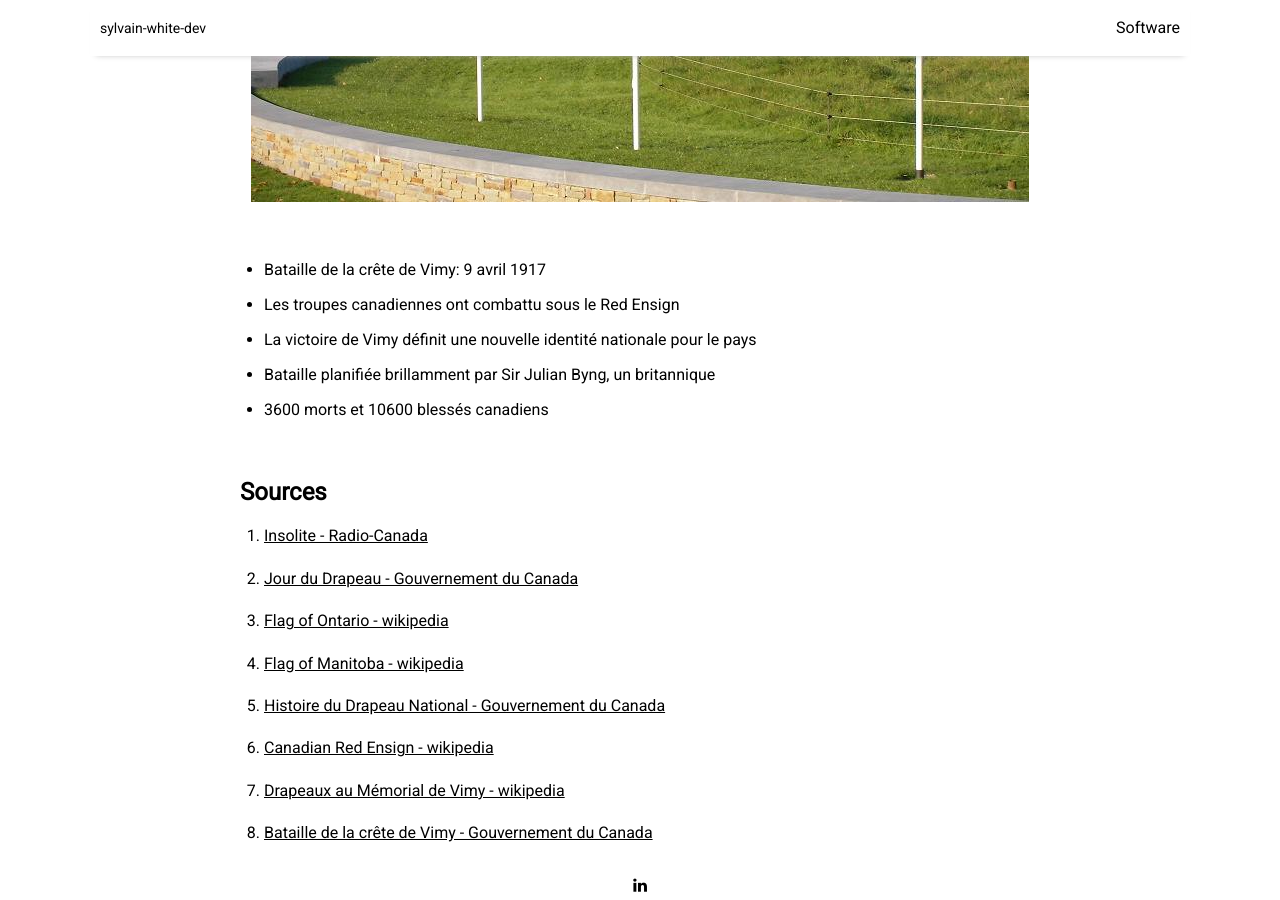
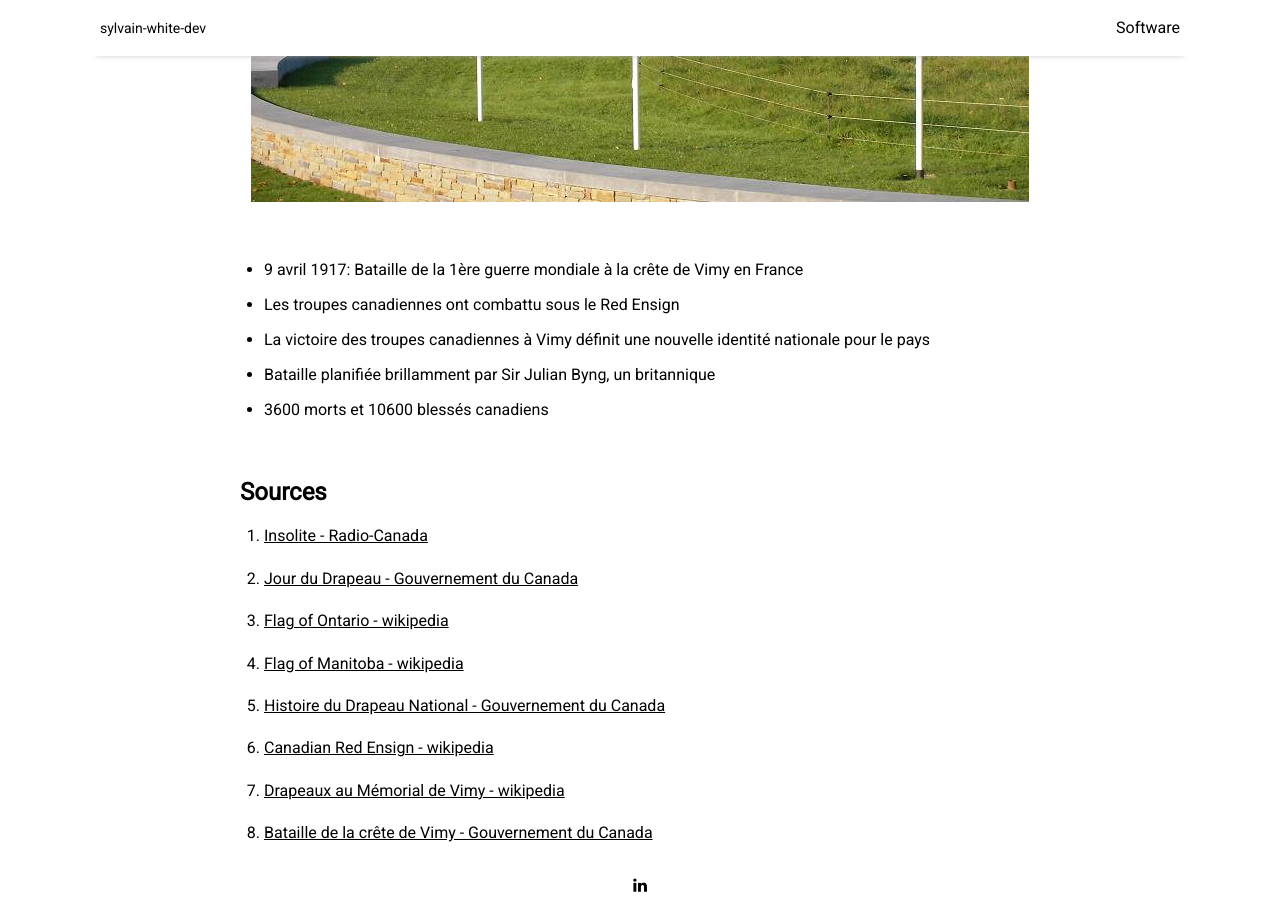
Before and after one commit to sylvainwhite/sylvain-white-dev, a Jekyll site: the page built from _posts/2023-10-07-DrapeauDuCanada.md, in a window 1280 px wide and 900 px high, scrolled down 3904 px. Built offline with Jekyll 4.4.1, drawn with Linux system fonts in a browser that asks for light colours; nearby versions of some CDN libraries; some of the changed text lies outside the part shown.

Commit message:
Update post Drapeau du Canada

```diff
--- a/_posts/2023-10-07-DrapeauDuCanada.md
+++ b/_posts/2023-10-07-DrapeauDuCanada.md
@@ -52,9 +52,9 @@ image: CastorDrapeauDuCanada.jpg
 ![]({{ site.github.url }}/resources/Vimy_Memorial_flags.jpg "Mémorial de Vimy (7)")
 
 <br/>
-* Bataille de la crête de Vimy: 9 avril 1917
+* 9 avril 1917: Bataille de la 1ère guerre mondiale à la crête de Vimy en France
 * Les troupes canadiennes ont combattu sous le Red Ensign
-* La victoire de Vimy définit une nouvelle identité nationale pour le pays
+* La victoire des troupes canadiennes à Vimy définit une nouvelle identité nationale pour le pays
 * Bataille planifiée brillamment par Sir Julian Byng, un britannique
 * 3600 morts et 10600 blessés canadiens
 
```
Also changed, not shown: other parts of _posts/2023-10-07-DrapeauDuCanada.md (+1 -1 lines).
